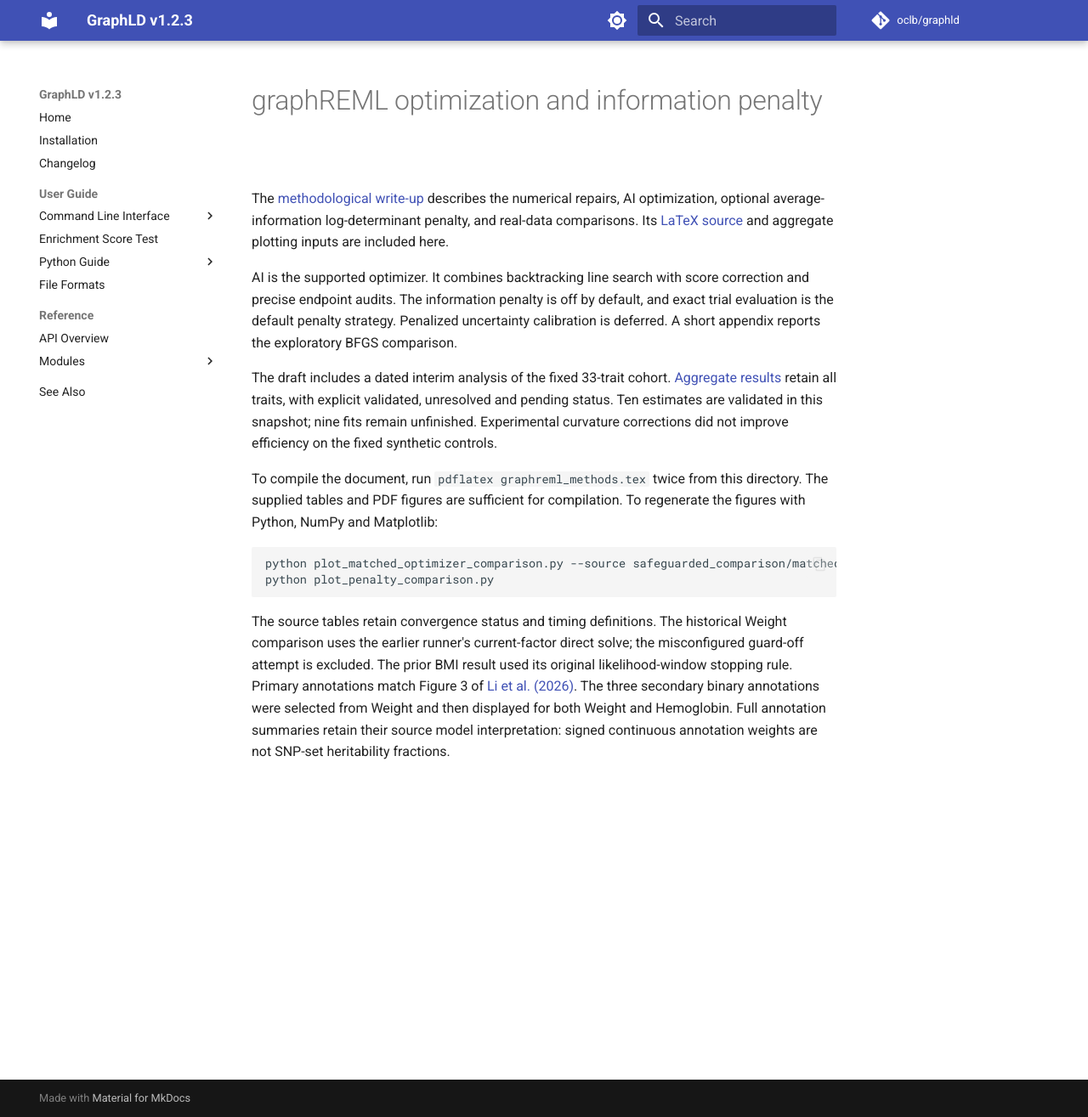
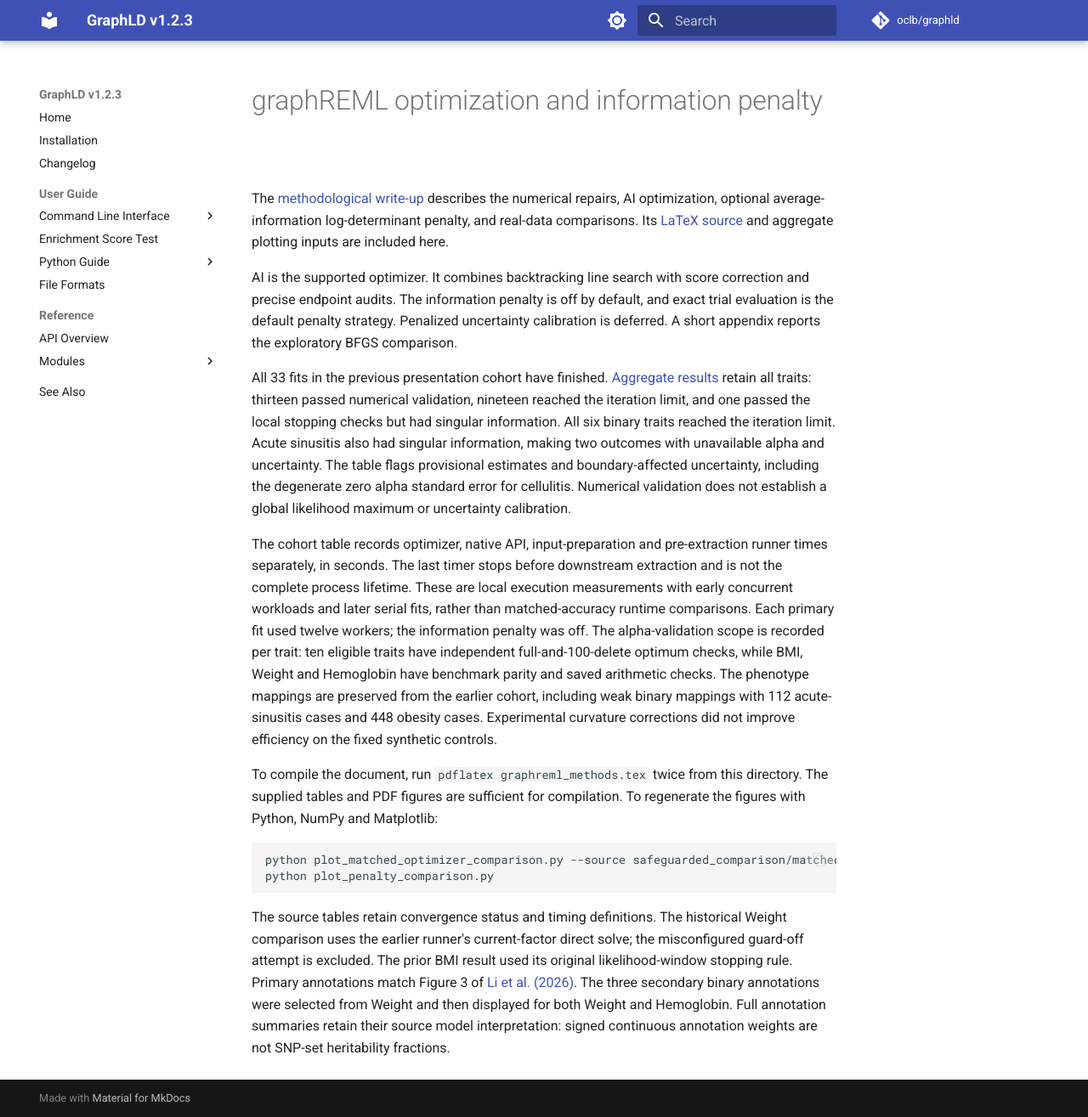
Before and after one commit to oclb/graphld, an MkDocs documentation site: the page built from docs/methods/graphreml_optimization/README.md, in a window 1280 px wide and 1315 px high. Shown: the whole window at 85% size. Built offline with MkDocs 1.6.1 and Material for MkDocs 9.7.7, drawn with Linux system fonts in a browser that asks for light colours; comment, search, counter and statistics services are not loaded.

Commit message:
Report completed baseline-LD cohort and convergence limits
Notebook-Entry: notebook/entries/2026-09-10-graphreml-methods-direction.md

```diff
--- a/docs/methods/graphreml_optimization/README.md
+++ b/docs/methods/graphreml_optimization/README.md
@@ -10,11 +10,28 @@ correction and precise endpoint audits. The information penalty is off by defaul
 and exact trial evaluation is the default penalty strategy. Penalized uncertainty
 calibration is deferred. A short appendix reports the exploratory BFGS comparison.
 
-The draft includes a dated interim analysis of the fixed 33-trait cohort.
-[Aggregate results](cohort_interim/cohort_status_and_estimates.tsv) retain all
-traits, with explicit validated, unresolved and pending status. Ten estimates
-are validated in this snapshot; nine fits remain unfinished. Experimental
-curvature corrections did not improve efficiency on the fixed synthetic controls.
+All 33 fits in the previous presentation cohort have finished.
+[Aggregate results](cohort_final/cohort_status_and_estimates.tsv) retain all
+traits: thirteen passed numerical validation, nineteen reached the iteration
+limit, and one passed the local stopping checks but had singular information.
+All six binary traits reached the iteration limit. Acute sinusitis also had
+singular information, making two outcomes with unavailable alpha and uncertainty.
+The table flags provisional estimates and boundary-affected uncertainty, including
+the degenerate zero alpha standard error for cellulitis. Numerical validation
+does not establish a global likelihood maximum or uncertainty calibration.
+
+The cohort table records optimizer, native API, input-preparation and pre-extraction
+runner times separately, in seconds. The last timer stops before downstream
+extraction and is not the complete process lifetime. These are local execution measurements with early
+concurrent workloads and later serial fits, rather than matched-accuracy runtime
+comparisons. Each primary fit used twelve workers; the information penalty was off.
+The alpha-validation scope is recorded per trait: ten eligible traits have
+independent full-and-100-delete optimum checks, while BMI, Weight and Hemoglobin
+have benchmark parity and saved arithmetic checks.
+The phenotype mappings are preserved from the earlier cohort, including weak
+binary mappings with 112 acute-sinusitis cases and 448 obesity cases.
+Experimental curvature corrections did not improve efficiency on the fixed
+synthetic controls.
 
 To compile the document, run `pdflatex graphreml_methods.tex` twice from this directory.
 The supplied tables and PDF figures are sufficient for compilation. To regenerate
```
Also changed, not shown: 6 other files.
